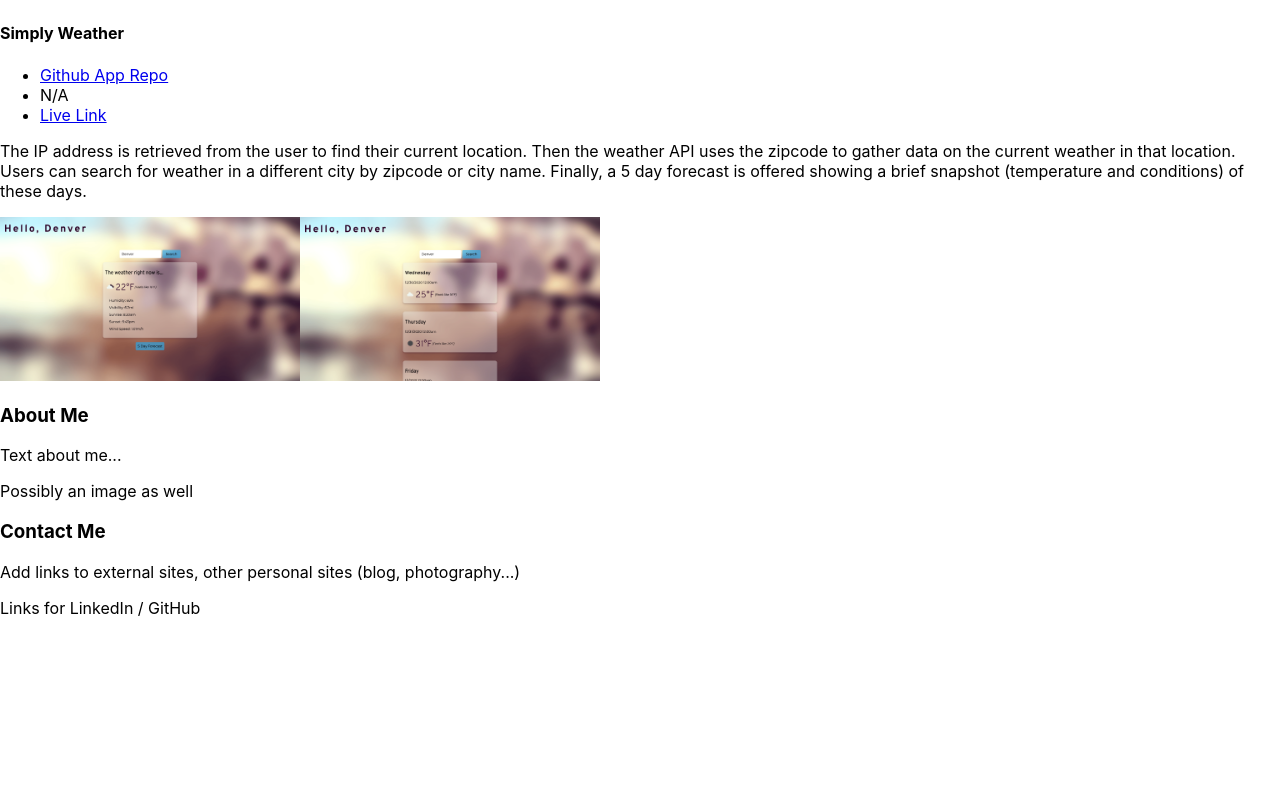
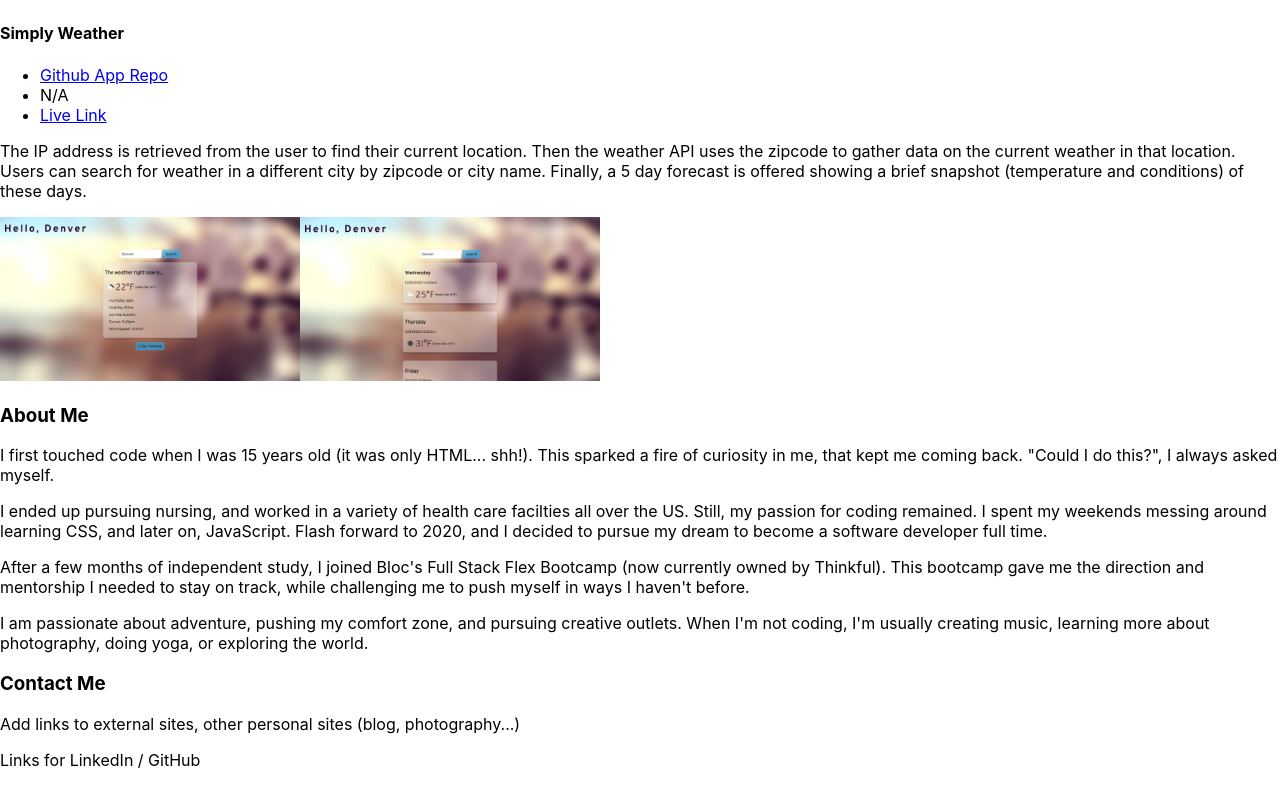
Before and after one commit to tatia-burdett/my-portfolio, a React (Create React App) app: page / in a window 1280 px wide. Shown: the part 1699-2485 px from the top of the page. Before the commit the page ends 2333 px from the top, so only its background shows below. Built offline with nearby package versions, Linux system fonts and the light colour scheme.

Commit message:
text to about me

```diff
--- a/src/components/About/About.js
+++ b/src/components/About/About.js
@@ -5,8 +5,10 @@ class About extends React.Component {
     return (
       <section className='about'>
         <h3>About Me</h3>
-        <p>Text about me... </p>
-        <p>Possibly an image as well</p>
+        <p>I first touched code when I was 15 years old (it was only HTML... shh!). This sparked a fire of curiosity in me, that kept me coming back. "Could I do this?", I always asked myself.</p>
+        <p>I ended up pursuing nursing, and worked in a variety of health care facilties all over the US. Still, my passion for coding remained. I spent my weekends messing around learning CSS, and later on, JavaScript. Flash forward to 2020, and I decided to pursue my dream to become a software developer full time.</p>
+        <p>After a few months of independent study, I joined Bloc's Full Stack Flex Bootcamp (now currently owned by Thinkful). This bootcamp gave me the direction and mentorship I needed to stay on track, while challenging me to push myself in ways I haven't before.</p>
+        <p>I am passionate about adventure, pushing my comfort zone, and pursuing creative outlets. When I'm not coding, I'm usually creating music, learning more about photography, doing yoga, or exploring the world.</p>
       </section>
     )
   }
```
